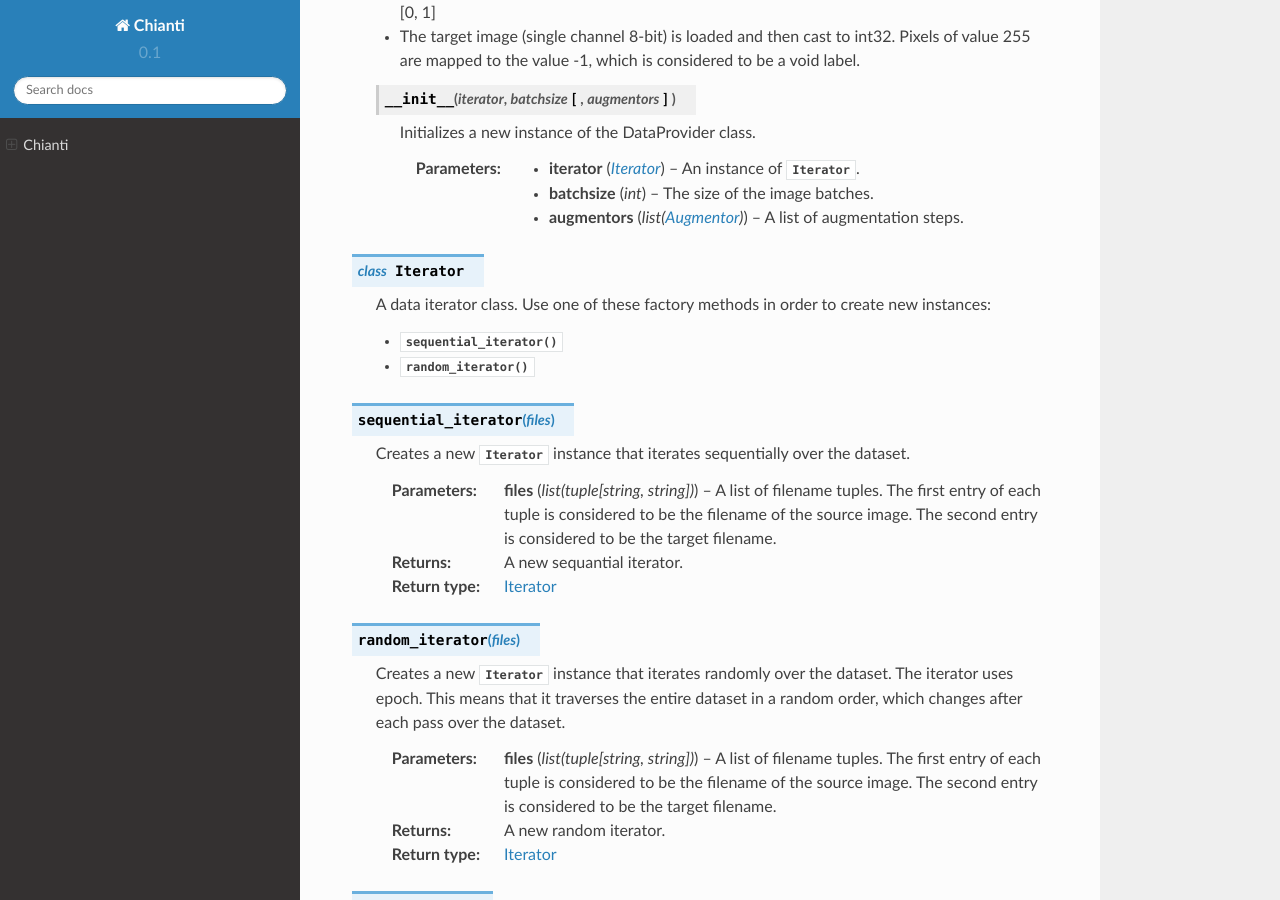
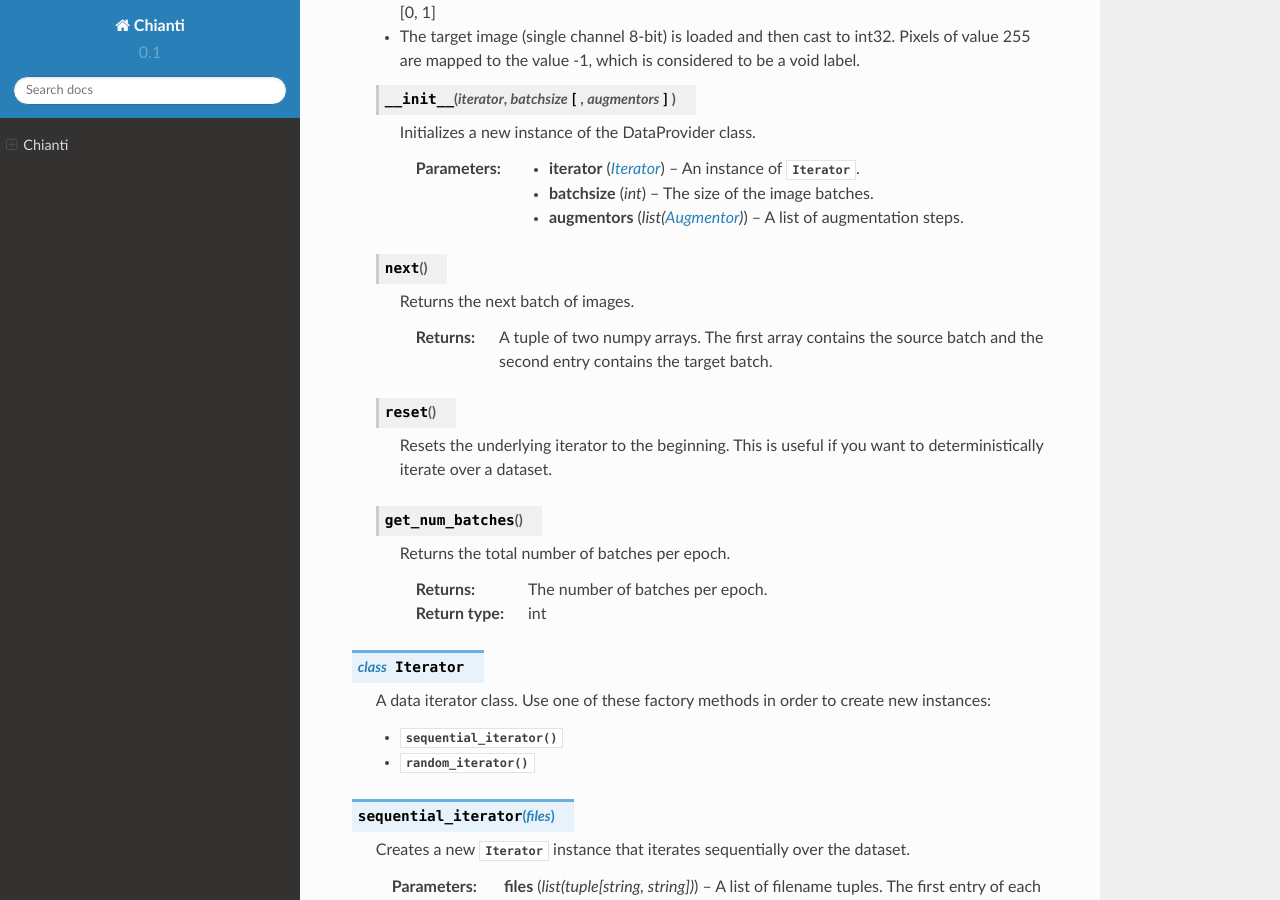
Before and after one commit to TobyPDE/chianti, a Sphinx documentation site: the page built from docs/index.rst, in a window 1280 px wide and 900 px high, scrolled down 402 px. Built offline with Sphinx 7.4.7 and the Read the Docs theme 2.0.0, drawn with Linux system fonts in a browser that asks for light colours.

Commit message:
Further documentation

```diff
--- a/docs/index.rst
+++ b/docs/index.rst
@@ -28,6 +28,24 @@
         :type iterator: Iterator
         :type batchsize: int
         :type augmentors: list(Augmentor)
+
+    .. py:method:: next()
+
+        Returns the next batch of images.
+
+        :return: A tuple of two numpy arrays. The first array contains the source batch and the second entry contains the target batch.
+
+    .. py:method:: reset()
+
+        Resets the underlying iterator to the beginning. This is useful if you want to deterministically iterate over a dataset.
+
+    .. py:method:: get_num_batches()
+
+        Returns the total number of batches per epoch.
+
+        :return: The number of batches per epoch.
+        :rtype: int
+
 
 .. py:class:: Iterator
 
```
